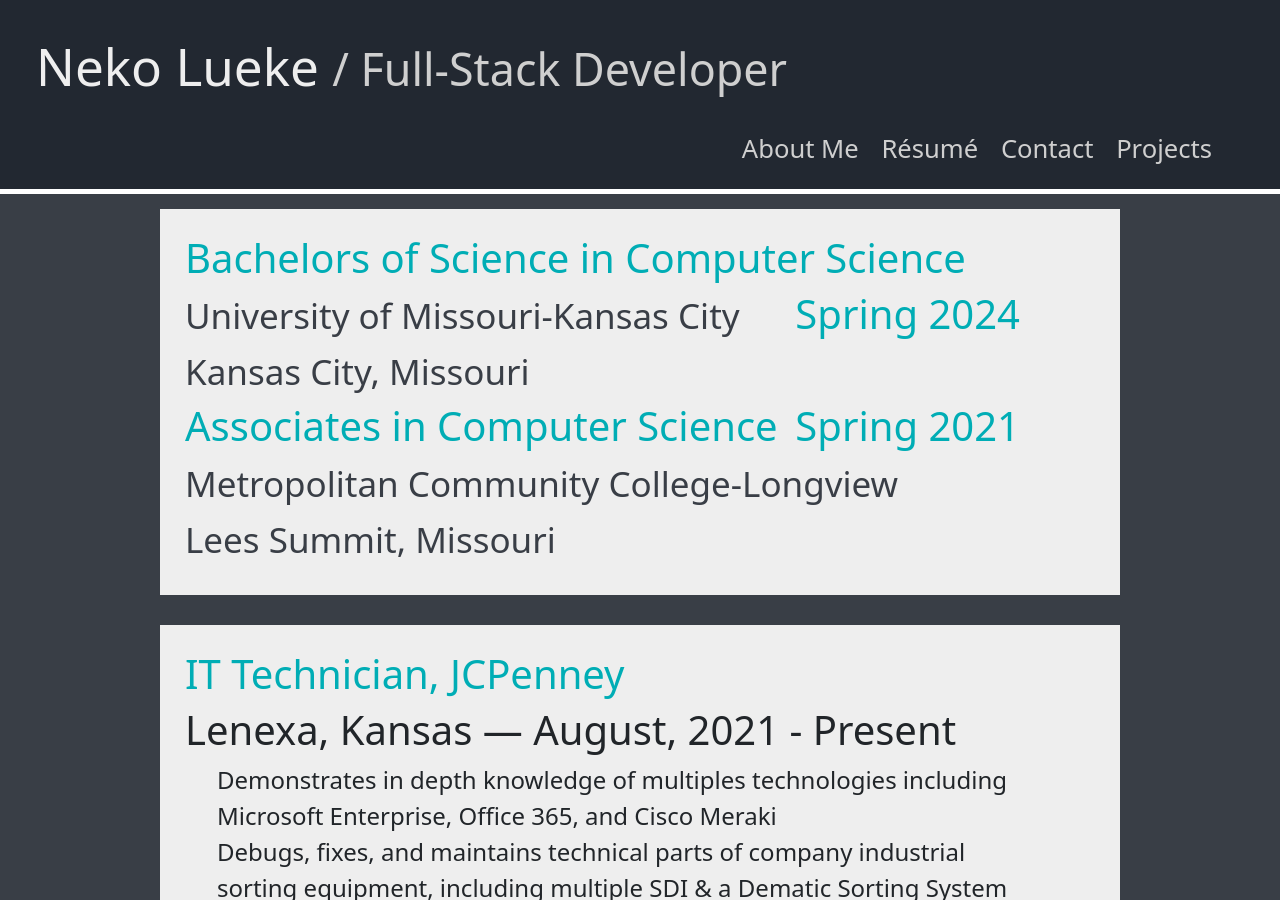
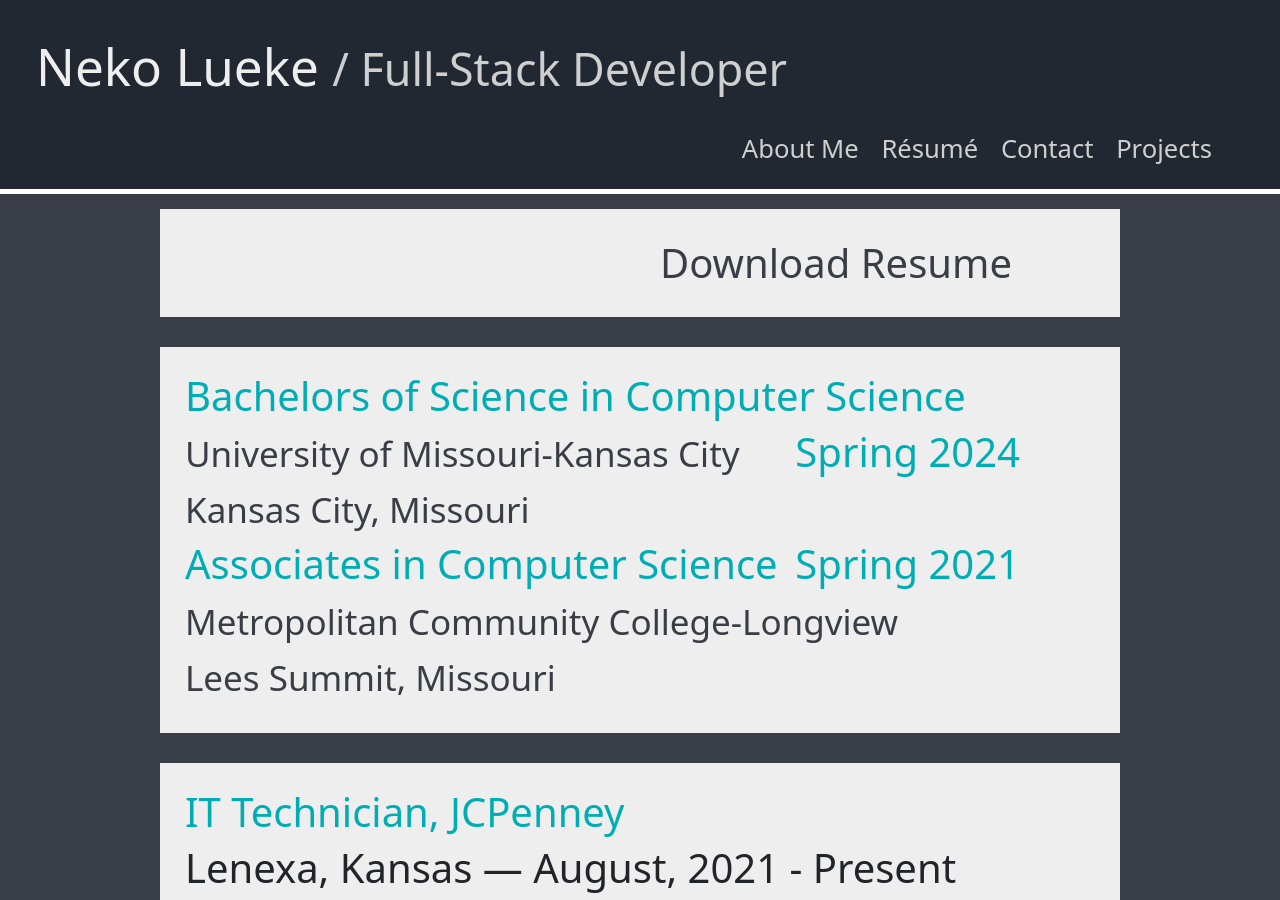
Before and after one commit to MrDomoArigato/MrDomoArigato.github.io, a Jekyll site: the page built from resume.markdown, in a window 1280 px wide and 900 px high. Built offline with Jekyll 4.4.1, drawn with Linux system fonts in a browser that asks for light colours.

Commit message:
Download Resume Update

```diff
--- a/_config.yml
+++ b/_config.yml
@@ -33,6 +33,8 @@ contacts:
   phone: "+1 816-825-0352"
   address: "3600 Broadway Blvd, Kansas City, MO 64111"
 
+  resume: Resume.pdf
+
   linkedin: "https://linkedin.com"
   instagram: "https://instagram.com"
   facebook: "https://instagram.com"
@@ -46,11 +48,11 @@ home:
   title: Summary
   # subtitle: Seacret to life
   text: |-2
-    &emsp;Having worked professinally in several different areas of the technology industry since 2018, I believe I can easily fill any position necessary and quickly adapt to any required tasks or responsibilites.
+    &emsp;Having worked professionally in various areas of the technology industry since 2018, I am confident in my ability to fill any position and quickly adapt to any required tasks or responsibilities.
 
-    &emsp;I am currently looking for a position as a software engineer. My previous development experience comes mostly from my work as an intern at Cerner. The majority of my code was written in Java, using the Jax-RS framework, but I also worked on a few front-end projects, using React and Ruby on rails.
+    &emsp;I am currently seeking a position as a software engineer. My development experience primarily stems from my internship at Cerner, where I wrote most of my code in Java using the Jax-RS framework to build RESTful web services. I also worked on front-end projects utilizing React and Ruby on Rails.
 
-    &emsp;I have also made several school and personal projects. My projects are listed by level of complexity. My largest project has to be my bookkeeper project with a React UI and a Dotnet API. The project is secured with a SSO hosted and setup be me. You can find a network diagram of the project under the project's Github page.
+    &emsp;In addition to my professional experience, I have completed several school and personal projects, which are listed by level of complexity. My largest project is a bookkeeper application featuring a React UI and a .NET API, secured with SSO that I hosted and set up. A network diagram of this project is available on its GitHub page.
 
 education:
   - name: University of Missouri-Kansas City
--- /dev/null
+++ b/_includes/download.html
@@ -0,0 +1,9 @@
+{% if site.contacts.resume %}
+    <div class="wrapper">
+        <div class="bg-4 wrapper1" style="--nav-color: var(--color-2);--nav-active: var(--color-3);">
+            <div class="d-flex flex-row-reverse">
+                <a class="px-2 display-6" href="/assets/{{ site.contacts.resume }}">Download Resume</a>
+            </div>
+        </div>
+    </div>
+{% endif %}
--- a/_layouts/resume.html
+++ b/_layouts/resume.html
@@ -2,6 +2,7 @@
 layout: page
 ---
 
+{% include download.html %}
 {% include education.html %}
 {% include experience.html %}
 {% include skills.html %}
```
Also changed, not shown: 1 other file.
